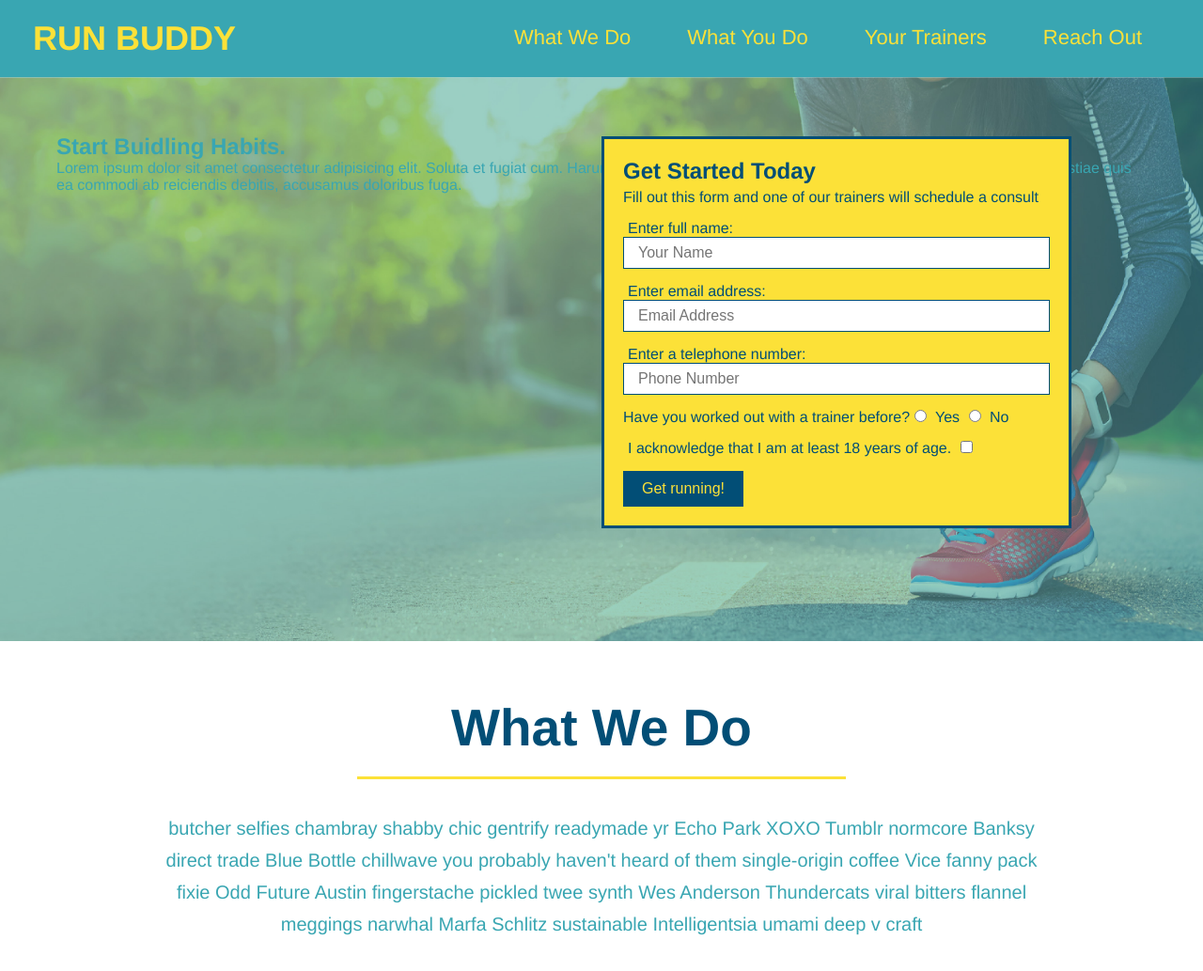
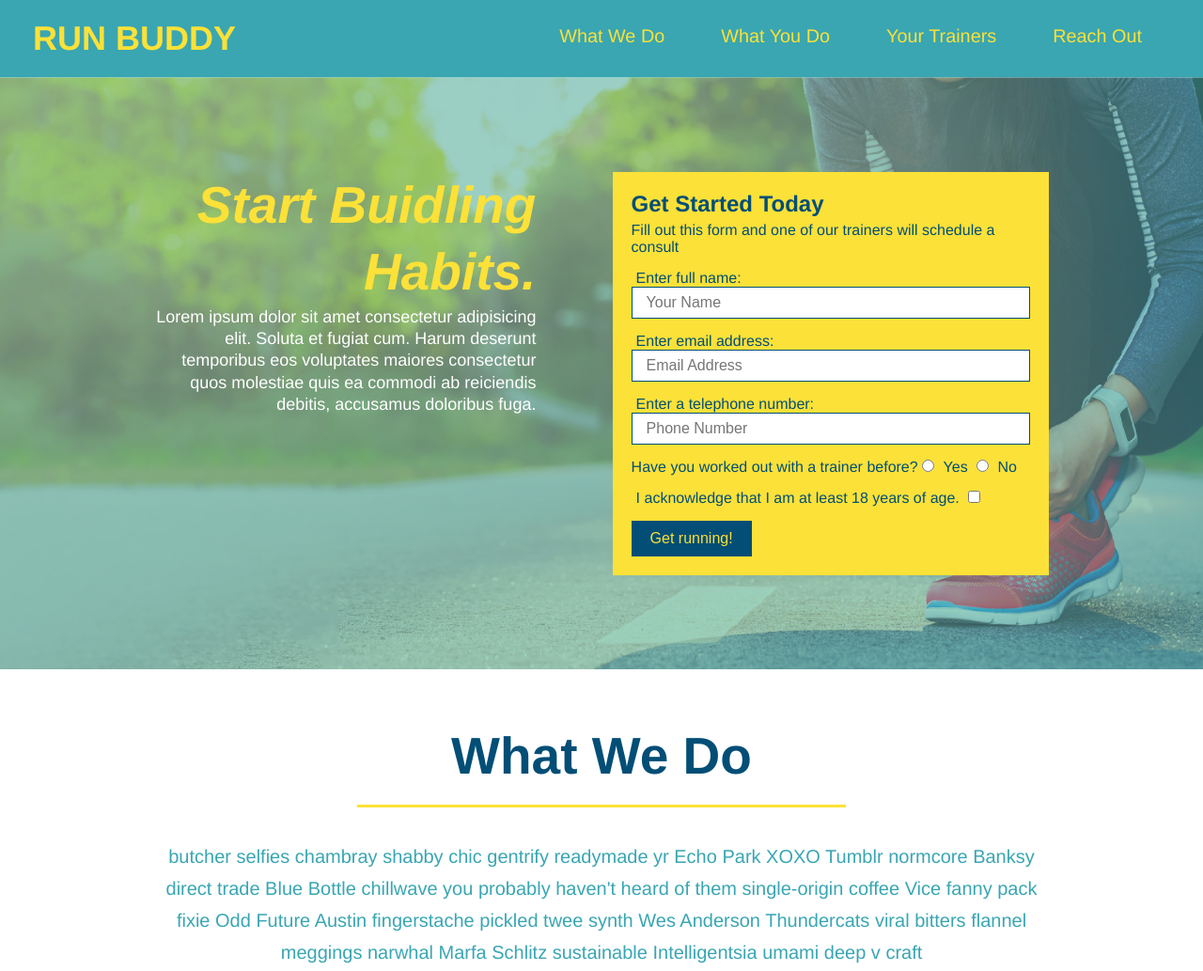
Before and after one commit to Draxion2/run-buddy, a plain HTML site: page index.html in a window 1280 px wide. Shown: the top 1033 px of the page at 94% size. Drawn offline with Linux system fonts and the light colour scheme.

Commit message:
add flexbox to the hero

```diff
--- a/assets/css/style.css
+++ b/assets/css/style.css
@@ -39,21 +39,21 @@ header nav ul {
 header nav ul li a {
     margin: 0 30px;
     font-weight: lighter;
-    font-size: 22px;
-}
+    font-size: 1.55vw}
 footer {
     background: #fce138;
     width: 100%;
     padding: 40px 35px;
+    display: flex;
+    justify-content: space-between;
+    flex-wrap: wrap;
 }
 footer h2 {
-    display: inline;
     color: #024e76;
     font-size: 30px;
     margin: 0;
 }
 footer div {
-    float: right;
     line-height: 1.5;
     text-align: right;
 }
@@ -66,10 +66,24 @@ section {
 /* Hero Style Start */
 .hero {
     background-image: url("../images/hero-bg.jpg");
-    height: 600px;
     background-size: cover;
     background-position: center;
-    position: relative;
+    display: flex;
+    justify-content: center;
+    flex-wrap: wrap;
+}
+.hero-cta {
+    width: 35%;
+    text-align: right;
+    margin: 3.5%;
+    color: #fff;
+    font-size: 18px;
+    line-height: 1.3;
+}
+.hero-cta h2 {
+    font-style: italic;
+    font-size: 55px;
+    color: #fce138;
 }
 .hero-secondary {
     background-color: black;
@@ -78,12 +92,10 @@ section {
 .hero-form {
     color: #024e76;
     background-color: #fce138;
-    padding: 20px;
-    width: 500px;
+    padding: 20px;=
     border: 3px solid #024e76;
-    position: absolute;
-    bottom: 120px;
-    right: 140px;
+    width: 40%;
+    margin: 3.5%;
 }
 .hero-form h3 {
     font-size: 24px;
```
